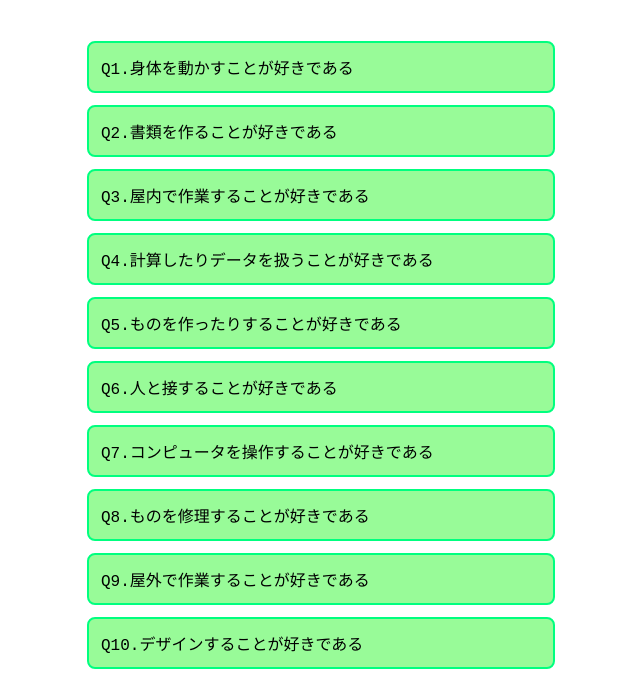
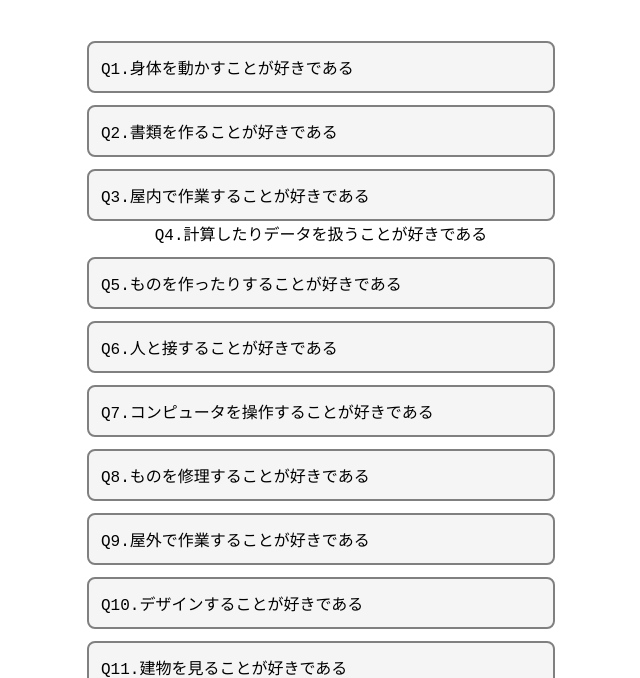
Before and after one commit to oomutaIT/mysite, a plain HTML site: page index.html in a window 1280 px wide. Shown: the part 117-795 px from the top of the page, without its empty margins (319-959 px from the left). Drawn offline with Linux system fonts and the light colour scheme.

Commit message:
Update index.html

```diff
--- a/index.html
+++ b/index.html
@@ -17,18 +17,18 @@
     </header>
     <section class="ques">
       <ul>
-        <li class="selected"> Q1.身体を動かすことが好きである</li>
-        <li class="selected"> Q2.書類を作ることが好きである</li>
-        <li class="selected"> Q3.屋内で作業することが好きである</li>
-        <li class="selected"> Q4.計算したりデータを扱うことが好きである</li>
-        <li class="selected"> Q5.ものを作ったりすることが好きである</li>
-        <li class="selected"> Q6.人と接することが好きである</li>
-        <li class="selected"> Q7.コンピュータを操作することが好きである</li>
-        <li class="selected"> Q8.ものを修理することが好きである</li>
-        <li class="selected"> Q9.屋外で作業することが好きである</li>
-        <li class="selected">Q10.デザインすることが好きである</li>
-        <li class="selected">Q11.建物を見ることが好きである</li>
-        <li class="selected">Q12.細かい作業をすることが好きである</li>
+        <li> Q1.身体を動かすことが好きである</li>
+        <li> Q2.書類を作ることが好きである</li>
+        <li> Q3.屋内で作業することが好きである</li>
+        <li"> Q4.計算したりデータを扱うことが好きである</li>
+        <li> Q5.ものを作ったりすることが好きである</li>
+        <li> Q6.人と接することが好きである</li>
+        <li> Q7.コンピュータを操作することが好きである</li>
+        <li> Q8.ものを修理することが好きである</li>
+        <li> Q9.屋外で作業することが好きである</li>
+        <li>Q10.デザインすることが好きである</li>
+        <li>Q11.建物を見ることが好きである</li>
+        <li>Q12.細かい作業をすることが好きである</li>
       </ul>
       <div id="btn">診断する</div>
     </section class="ques">
```
